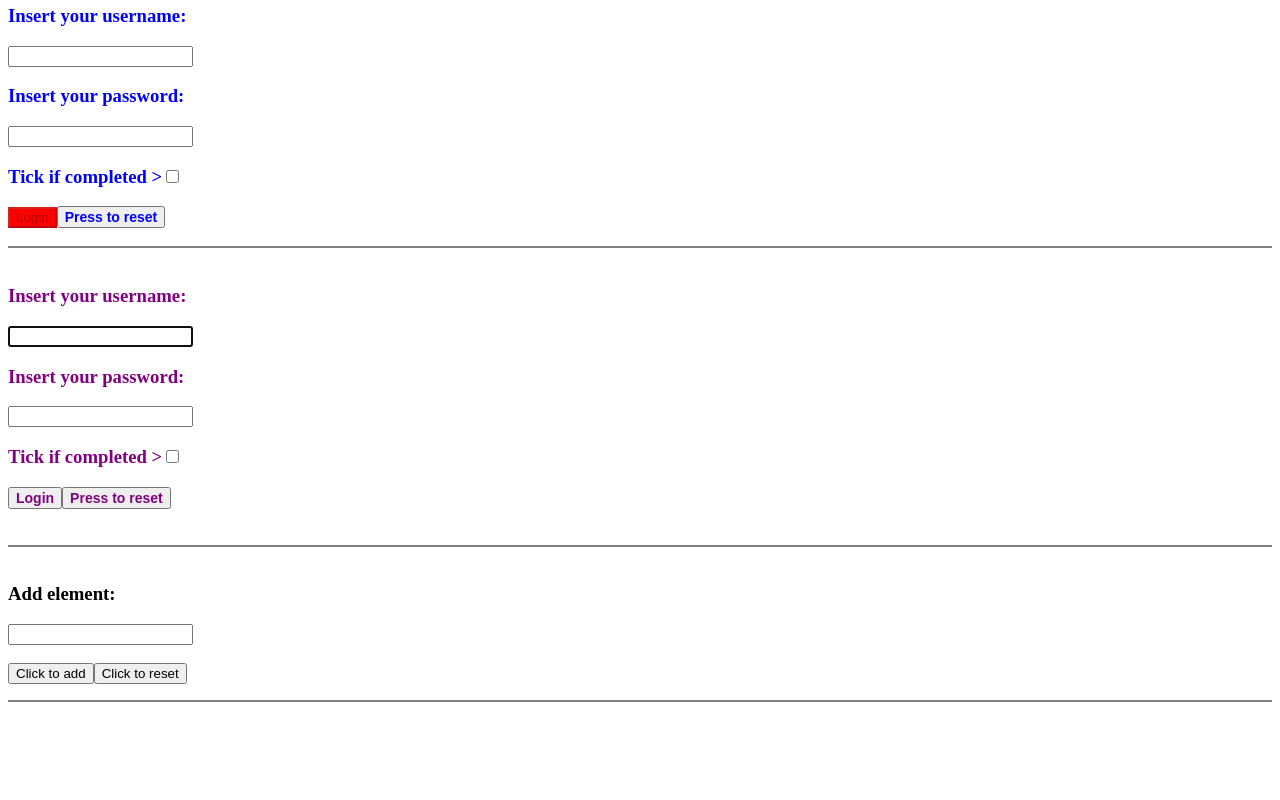
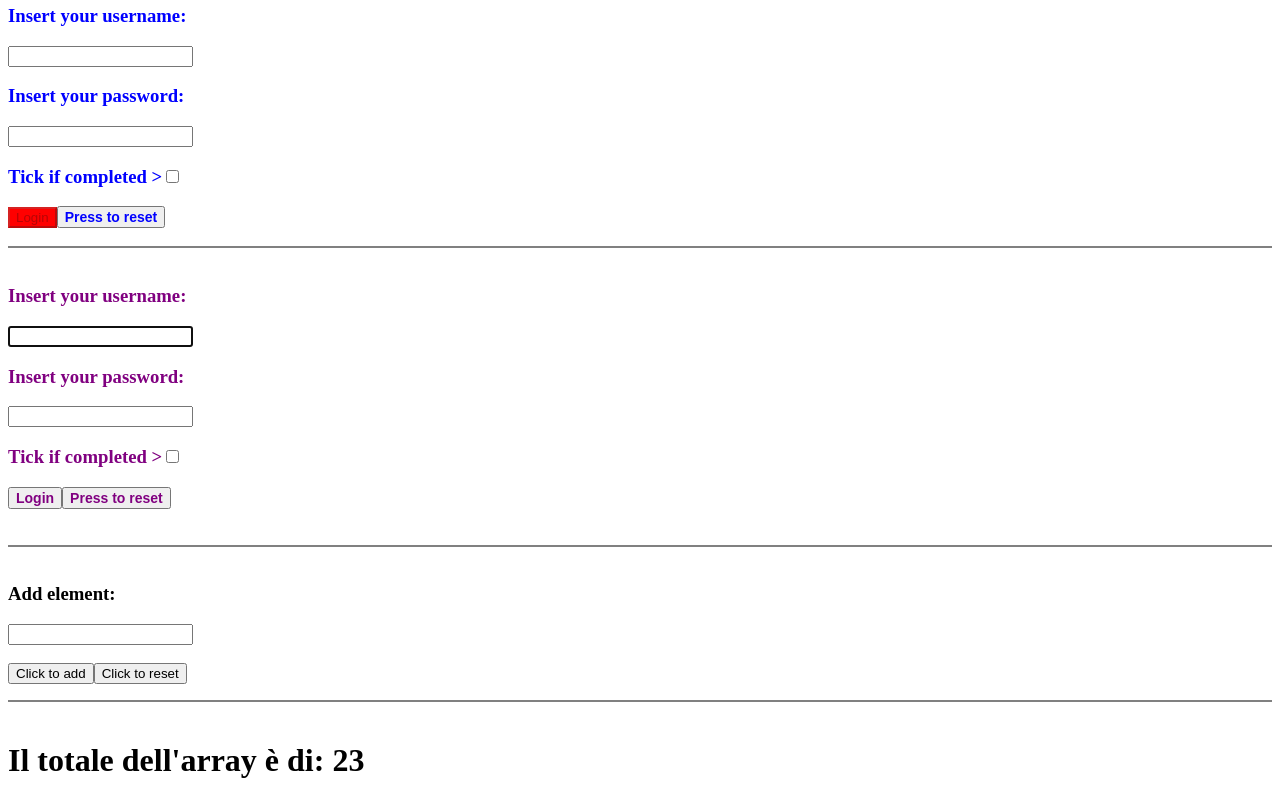
Before and after one commit to AnneclaireS/react-exercises, a React (Create React App) app in the folder my-app/: page / in a window 1280 px wide. Shown: the part 751-1551 px from the top of the page. Before the commit the page ends 1479 px from the top, so only its background shows below. Built offline with nearby package versions, Linux system fonts and the light colour scheme.

Commit message:
added sum function

```diff
--- a/my-app/src/App.js
+++ b/my-app/src/App.js
@@ -8,11 +8,11 @@ import { InteractiveWelcome } from "./InteractiveWelcome";
 import { Login } from "./Login";
 import { UncontrolledLogin } from "./UncontrolledLogin";
 import { ToDoList } from "./ToDoList";
+import { Sum } from './Sum';
 
 const items = [
 
 ]
-
 
 export class App extends React.Component {
     render() {
@@ -37,6 +37,7 @@ export class App extends React.Component {
                 <div style={{borderBottom: '2px solid grey'}}></div><br/>
                 <ToDoList items={items} />
                 <div style={{borderBottom: '2px solid grey'}}></div><br/>
+                <Sum numbers={[1,7,9,6]}/>
 
             </div>
         )
--- /dev/null
+++ b/my-app/src/Sum.js
@@ -0,0 +1,11 @@
+import React from "react";
+
+export function Sum(props) {
+    const numbers = props.numbers
+
+    return(
+        <div>
+            <h1>Il totale dell'array è di: {(numbers.reduce((a,b)=> a= a + b, 0))}</h1>
+        </div>
+    )
+}
```
